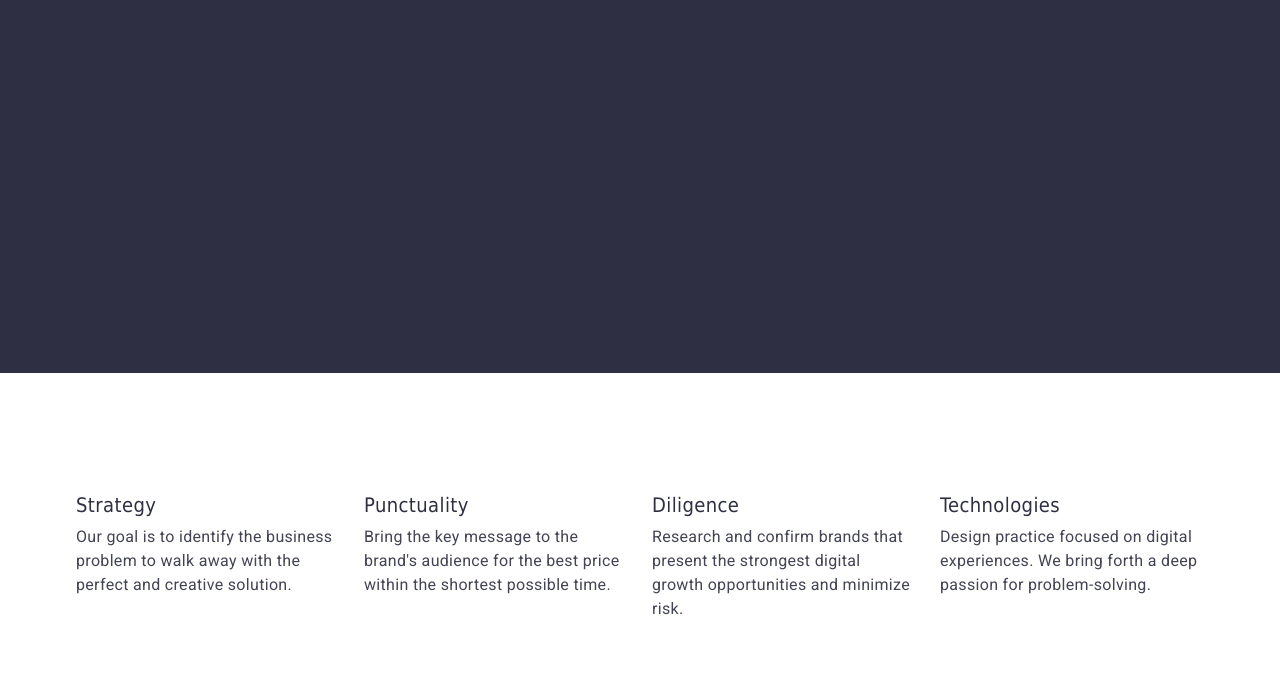
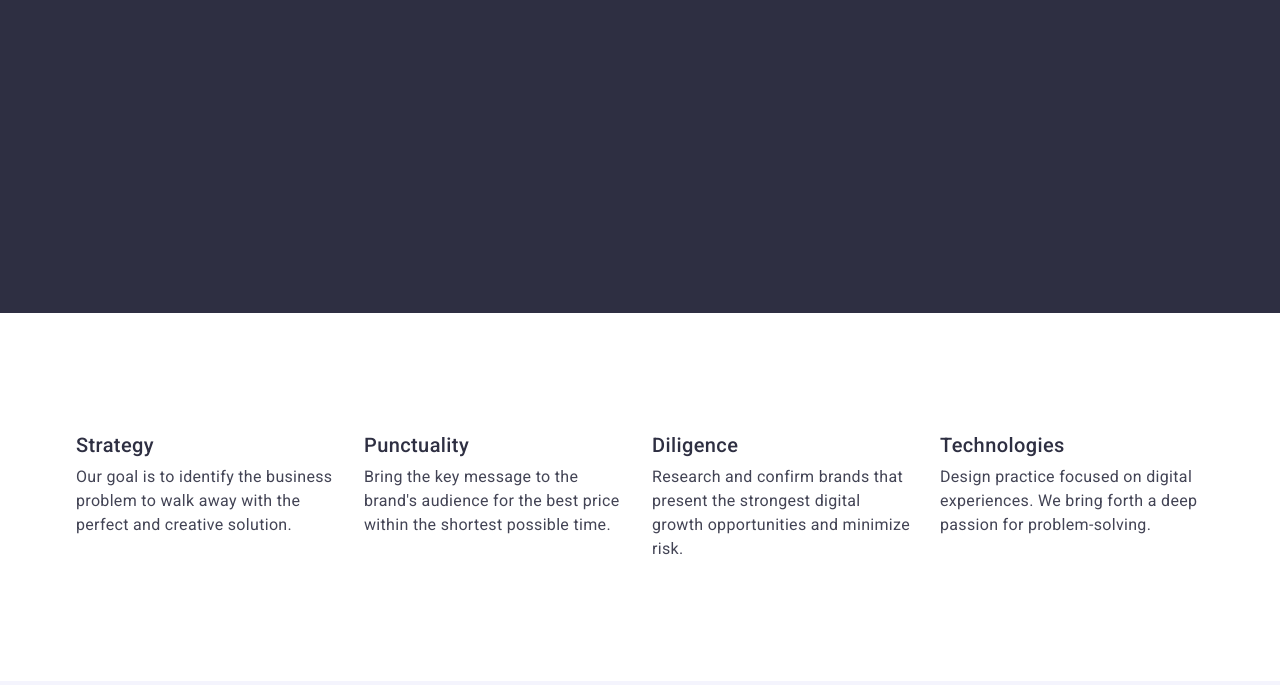
Before and after one commit to NazarPrymak/goit-markup-hw-03, a plain HTML site: page index.html in a window 1280 px wide. Shown: the part 752-1437 px from the top of the page. Drawn offline with nearby package versions, Linux system fonts and the light colour scheme.

Commit message:
homework3-3

```diff
--- a/css/styles.css
+++ b/css/styles.css
@@ -17,7 +17,7 @@ h3,
 h4,
 h5,
 h6 {
-    font-family: 'Tahoma';
+
     margin: 0;
 }
 p{
```
